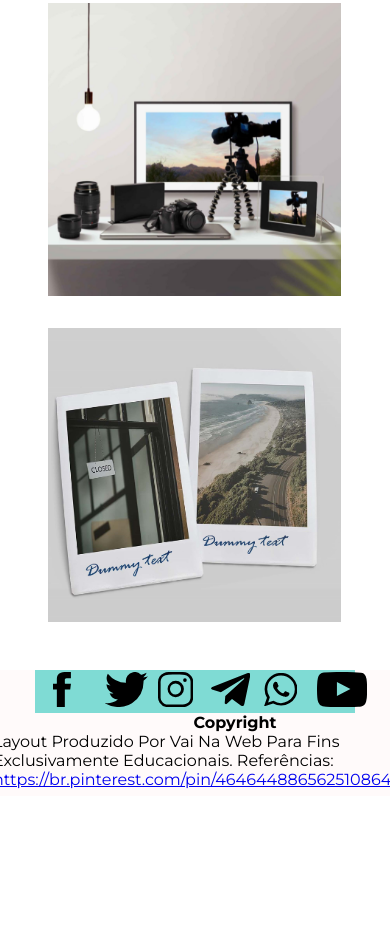
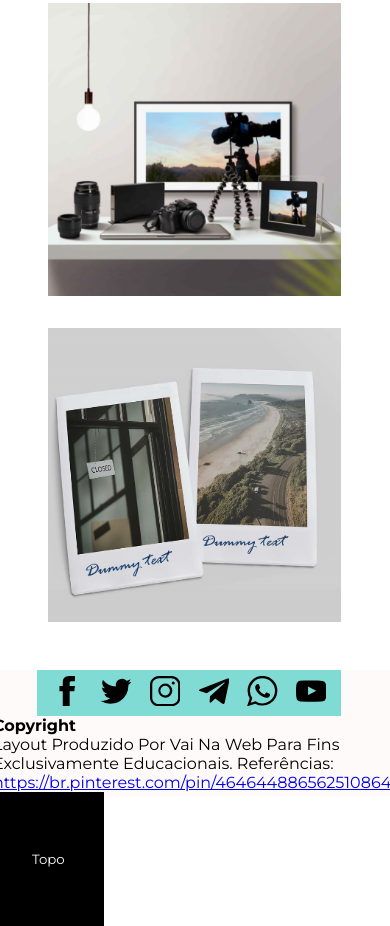
Before and after one commit to 1gorMatheus/Desafio-Final, a plain HTML site: page index.html in a window 390 px wide. Shown: the part 3965-4891 px from the top of the page. Before the commit the page ends 4761 px from the top, so only its background shows below. Drawn offline with Linux system fonts and the light colour scheme.

Commit message:
finalizando responsividade

```diff
--- a/index.html
+++ b/index.html
@@ -52,19 +52,22 @@
         <section class="footer">
             <nav class="redesSocias">
                 <ul>
-                    <li><a href="#" class=""><svg xmlns="http://www.w3.org/2000/svg" width="17.962" height="35.245" viewBox="0 0 17.962 35.245"><g transform="translate(-139 -5)"><path d="M150.842,40.217c-.175.007-.287.021-.4.021-2.392,0-4.777-.007-7.169.007-.336,0-.427-.091-.427-.427q.011-8.351.007-16.71v-.483H139V16.681h.378c1.049,0,2.1-.007,3.148.007.266,0,.336-.077.336-.336-.014-1.56-.014-3.127,0-4.686a6.881,6.881,0,0,1,.685-3.141,5.973,5.973,0,0,1,3.3-2.854,10.4,10.4,0,0,1,3.658-.65c2.028-.028,4.057-.014,6.085-.021.189,0,.343-.007.343.259q-.01,2.885-.007,5.77a.569.569,0,0,1-.035.133h-.385c-1.259,0-2.518-.007-3.777,0a1.83,1.83,0,0,0-1.686.93,1.346,1.346,0,0,0-.182.657c-.021,1.189,0,2.378-.014,3.567,0,.28.084.357.357.357,1.749-.014,3.5-.007,5.246-.007h.511c-.245,2-.483,3.959-.727,5.938h-5.393C150.842,28.487,150.842,34.335,150.842,40.217Z"/></g></svg></a></li>
-                    <li><a href="#" class=""><svg xmlns="http://www.w3.org/2000/svg" width="42.825" height="35.039" viewBox="0 0 42.825 35.039"><g transform="translate(-3.3 -73.51)"><path d="M3.359,104.613a17.938,17.938,0,0,0,12.823-3.661A9.094,9.094,0,0,1,7.927,94.8a9.786,9.786,0,0,0,3.873-.153c-4.356-1.356-6.678-4.2-6.992-8.8a9.4,9.4,0,0,0,3.983,1.068,8.922,8.922,0,0,1-3.856-7.628,8.218,8.218,0,0,1,1.187-4.127,25.339,25.339,0,0,0,18.2,9.221c-.042-.322-.068-.576-.1-.839a8.786,8.786,0,0,1,7.1-9.857,8.487,8.487,0,0,1,7.7,2.229,1,1,0,0,0,1.051.263,21.136,21.136,0,0,0,4.89-1.907A9.159,9.159,0,0,1,41.439,79c.381-.068.771-.119,1.153-.195.4-.085.8-.178,1.2-.288.381-.1.754-.22,1.127-.347a7.847,7.847,0,0,1,1.212-.347c-.22.305-.432.627-.67.924a19.759,19.759,0,0,1-3.365,3.314.668.668,0,0,0-.229.475,25.948,25.948,0,0,1-11.594,22.188,23.689,23.689,0,0,1-8.068,3.263,26.647,26.647,0,0,1-8.636.373,23.923,23.923,0,0,1-8.246-2.534c-.686-.347-1.348-.737-2.017-1.11A.633.633,0,0,0,3.359,104.613Z"/></g></svg></a></li>
-                    <li><a href="#" class=""><svg xmlns="http://www.w3.org/2000/svg" width="35.225" height="35.245" viewBox="0 0 35.225 35.245"><g transform="translate(-9.1 -8.869)"><path d="M44.308,26.486c0,2.471-.05,4.949.014,7.419a9.817,9.817,0,0,1-6.141,9.258,11.106,11.106,0,0,1-4.409.923c-4.778.007-9.563.071-14.341-.021a10.456,10.456,0,0,1-8.683-4.544A8.864,8.864,0,0,1,9.1,34.26V19c0-4.153,2.023-7.057,5.616-8.946a10.791,10.791,0,0,1,5.027-1.171c4.636,0,9.279-.028,13.916.014a10.672,10.672,0,0,1,8.818,4.3,8.884,8.884,0,0,1,1.832,5.524Zm-32.588,0V34.3a6.1,6.1,0,0,0,.873,3.245,7.852,7.852,0,0,0,6.944,3.9c4.764.071,9.535.028,14.306.014a7.761,7.761,0,0,0,3.365-.745,7.1,7.1,0,0,0,4.48-6.865c-.028-5.041-.007-10.082-.007-15.122a6.407,6.407,0,0,0-1.25-3.884,7.937,7.937,0,0,0-6.589-3.323c-4.757-.057-9.514-.021-14.27-.014a8.381,8.381,0,0,0-2.946.561A7.274,7.274,0,0,0,11.7,19.131C11.784,21.587,11.72,24.037,11.72,26.486Z"/><path d="M149.278,149.329a8.165,8.165,0,1,1,8.264-8.172A8.224,8.224,0,0,1,149.278,149.329Zm0-2.627a5.543,5.543,0,1,0-5.659-5.545A5.594,5.594,0,0,0,149.278,146.7Z" transform="translate(-122.535 -115.317)"/><path d="M364.832,98a1.813,1.813,0,1,1-1.732,1.825A1.783,1.783,0,0,1,364.832,98Z" transform="translate(-328.866 -82.803)"/></g></svg></a></li>
-                    <li><a href="#" class=""><svg xmlns="http://www.w3.org/2000/svg" width="39.334" height="33.107" viewBox="0 0 39.334 33.107"><path d="M36.14,40.9,1.293,54.408c-1.4.629-1.877,1.889-.339,2.572l8.94,2.856L31.509,46.409c1.18-.843,2.389-.618,1.349.309l-18.565,16.9-.583,7.15a1.321,1.321,0,0,0,2.16.56l5.136-4.885,8.8,6.621c2.043,1.216,3.155.431,3.594-1.8L39.167,43.8C39.766,41.058,38.745,39.85,36.14,40.9Z" transform="translate(0 -40.525)"/></svg></a></li>
-                    <li><a href="#" class=""><svg xmlns="http://www.w3.org/2000/svg" width="33.443" height="33.443" viewBox="0 0 33.443 33.443"><path d="M33.443,16.291A16.445,16.445,0,0,1,9.089,30.555L0,33.443,2.963,24.7A16.119,16.119,0,0,1,.608,16.291a16.418,16.418,0,0,1,32.836,0ZM17.026,2.594a13.765,13.765,0,0,0-13.8,13.7,13.552,13.552,0,0,0,2.629,8.03L4.127,29.408l5.3-1.686a13.817,13.817,0,0,0,21.4-11.43A13.766,13.766,0,0,0,17.026,2.594Zm8.291,17.448c-.1-.166-.369-.266-.771-.466s-2.382-1.166-2.75-1.3-.638-.2-.906.2-1.039,1.3-1.275,1.565-.469.3-.872.1a11.015,11.015,0,0,1-3.236-1.982A12.039,12.039,0,0,1,13.268,15.4c-.234-.4-.025-.615.177-.814.181-.179.4-.466.6-.7a2.676,2.676,0,0,0,.4-.666.728.728,0,0,0-.033-.7c-.1-.2-.906-2.165-1.241-2.964s-.67-.666-.905-.666-.5-.033-.771-.033a1.485,1.485,0,0,0-1.074.5,4.465,4.465,0,0,0-1.408,3.331,7.726,7.726,0,0,0,1.643,4.129c.2.266,2.783,4.429,6.874,6.028s4.092,1.065,4.83,1a4.071,4.071,0,0,0,2.717-1.9A3.329,3.329,0,0,0,25.316,20.043Z"/></svg></a></li>
-                    <li><a href="#" class=""><svg xmlns="http://www.w3.org/2000/svg" width="50.153" height="35.245" viewBox="0 0 50.153 35.245"><g transform="translate(-3.09 -91.895)"><path d="M28.486,127.14c-5.636-.178-10.995-.316-16.354-.523a18.563,18.563,0,0,1-3.454-.493,5.729,5.729,0,0,1-4.323-3.849,20.48,20.48,0,0,1-.977-5.162A99.616,99.616,0,0,1,3.2,104.736,30.9,30.9,0,0,1,3.98,97.8,7.145,7.145,0,0,1,5.9,94.145a6.4,6.4,0,0,1,4.047-1.727c4.224-.207,8.439-.464,12.663-.5,5.685-.059,11.38.02,17.065.128a68.163,68.163,0,0,1,7.373.493,5.738,5.738,0,0,1,4.787,3.711,17.342,17.342,0,0,1,1.086,5.191,98.869,98.869,0,0,1,.178,13.354,28.727,28.727,0,0,1-.859,6.731,6.245,6.245,0,0,1-4.866,4.767,17.926,17.926,0,0,1-3.079.336C38.928,126.814,33.569,126.982,28.486,127.14Zm-5.458-11.222c4.5-2.329,8.952-4.639,13.492-7-4.53-2.369-8.981-4.688-13.492-7.047C23.028,106.581,23.028,111.21,23.028,115.918Z" transform="translate(0 0)"/></g></svg></a></li>
+                    <li><a href="#" class=""><svg class="svg" xmlns="http://www.w3.org/2000/svg"  viewBox="0 0 17.962 35.245"><g transform="translate(-139 -5)"><path d="M150.842,40.217c-.175.007-.287.021-.4.021-2.392,0-4.777-.007-7.169.007-.336,0-.427-.091-.427-.427q.011-8.351.007-16.71v-.483H139V16.681h.378c1.049,0,2.1-.007,3.148.007.266,0,.336-.077.336-.336-.014-1.56-.014-3.127,0-4.686a6.881,6.881,0,0,1,.685-3.141,5.973,5.973,0,0,1,3.3-2.854,10.4,10.4,0,0,1,3.658-.65c2.028-.028,4.057-.014,6.085-.021.189,0,.343-.007.343.259q-.01,2.885-.007,5.77a.569.569,0,0,1-.035.133h-.385c-1.259,0-2.518-.007-3.777,0a1.83,1.83,0,0,0-1.686.93,1.346,1.346,0,0,0-.182.657c-.021,1.189,0,2.378-.014,3.567,0,.28.084.357.357.357,1.749-.014,3.5-.007,5.246-.007h.511c-.245,2-.483,3.959-.727,5.938h-5.393C150.842,28.487,150.842,34.335,150.842,40.217Z"/></g></svg></a></li>
+                    <li><a href="#" class=""><svg class="svg" xmlns="http://www.w3.org/2000/svg"  viewBox="0 0 42.825 35.039"><g transform="translate(-3.3 -73.51)"><path d="M3.359,104.613a17.938,17.938,0,0,0,12.823-3.661A9.094,9.094,0,0,1,7.927,94.8a9.786,9.786,0,0,0,3.873-.153c-4.356-1.356-6.678-4.2-6.992-8.8a9.4,9.4,0,0,0,3.983,1.068,8.922,8.922,0,0,1-3.856-7.628,8.218,8.218,0,0,1,1.187-4.127,25.339,25.339,0,0,0,18.2,9.221c-.042-.322-.068-.576-.1-.839a8.786,8.786,0,0,1,7.1-9.857,8.487,8.487,0,0,1,7.7,2.229,1,1,0,0,0,1.051.263,21.136,21.136,0,0,0,4.89-1.907A9.159,9.159,0,0,1,41.439,79c.381-.068.771-.119,1.153-.195.4-.085.8-.178,1.2-.288.381-.1.754-.22,1.127-.347a7.847,7.847,0,0,1,1.212-.347c-.22.305-.432.627-.67.924a19.759,19.759,0,0,1-3.365,3.314.668.668,0,0,0-.229.475,25.948,25.948,0,0,1-11.594,22.188,23.689,23.689,0,0,1-8.068,3.263,26.647,26.647,0,0,1-8.636.373,23.923,23.923,0,0,1-8.246-2.534c-.686-.347-1.348-.737-2.017-1.11A.633.633,0,0,0,3.359,104.613Z"/></g></svg></a></li>
+                    <li><a href="#" class=""><svg class="svg" xmlns="http://www.w3.org/2000/svg"  viewBox="0 0 35.225 35.245"><g transform="translate(-9.1 -8.869)"><path d="M44.308,26.486c0,2.471-.05,4.949.014,7.419a9.817,9.817,0,0,1-6.141,9.258,11.106,11.106,0,0,1-4.409.923c-4.778.007-9.563.071-14.341-.021a10.456,10.456,0,0,1-8.683-4.544A8.864,8.864,0,0,1,9.1,34.26V19c0-4.153,2.023-7.057,5.616-8.946a10.791,10.791,0,0,1,5.027-1.171c4.636,0,9.279-.028,13.916.014a10.672,10.672,0,0,1,8.818,4.3,8.884,8.884,0,0,1,1.832,5.524Zm-32.588,0V34.3a6.1,6.1,0,0,0,.873,3.245,7.852,7.852,0,0,0,6.944,3.9c4.764.071,9.535.028,14.306.014a7.761,7.761,0,0,0,3.365-.745,7.1,7.1,0,0,0,4.48-6.865c-.028-5.041-.007-10.082-.007-15.122a6.407,6.407,0,0,0-1.25-3.884,7.937,7.937,0,0,0-6.589-3.323c-4.757-.057-9.514-.021-14.27-.014a8.381,8.381,0,0,0-2.946.561A7.274,7.274,0,0,0,11.7,19.131C11.784,21.587,11.72,24.037,11.72,26.486Z"/><path d="M149.278,149.329a8.165,8.165,0,1,1,8.264-8.172A8.224,8.224,0,0,1,149.278,149.329Zm0-2.627a5.543,5.543,0,1,0-5.659-5.545A5.594,5.594,0,0,0,149.278,146.7Z" transform="translate(-122.535 -115.317)"/><path d="M364.832,98a1.813,1.813,0,1,1-1.732,1.825A1.783,1.783,0,0,1,364.832,98Z" transform="translate(-328.866 -82.803)"/></g></svg></a></li>
+                    <li><a href="#" class=""><svg class="svg" xmlns="http://www.w3.org/2000/svg"  viewBox="0 0 39.334 33.107"><path d="M36.14,40.9,1.293,54.408c-1.4.629-1.877,1.889-.339,2.572l8.94,2.856L31.509,46.409c1.18-.843,2.389-.618,1.349.309l-18.565,16.9-.583,7.15a1.321,1.321,0,0,0,2.16.56l5.136-4.885,8.8,6.621c2.043,1.216,3.155.431,3.594-1.8L39.167,43.8C39.766,41.058,38.745,39.85,36.14,40.9Z" transform="translate(0 -40.525)"/></svg></a></li>
+                    <li><a href="#" class=""><svg class="svg" xmlns="http://www.w3.org/2000/svg"  viewBox="0 0 33.443 33.443"><path d="M33.443,16.291A16.445,16.445,0,0,1,9.089,30.555L0,33.443,2.963,24.7A16.119,16.119,0,0,1,.608,16.291a16.418,16.418,0,0,1,32.836,0ZM17.026,2.594a13.765,13.765,0,0,0-13.8,13.7,13.552,13.552,0,0,0,2.629,8.03L4.127,29.408l5.3-1.686a13.817,13.817,0,0,0,21.4-11.43A13.766,13.766,0,0,0,17.026,2.594Zm8.291,17.448c-.1-.166-.369-.266-.771-.466s-2.382-1.166-2.75-1.3-.638-.2-.906.2-1.039,1.3-1.275,1.565-.469.3-.872.1a11.015,11.015,0,0,1-3.236-1.982A12.039,12.039,0,0,1,13.268,15.4c-.234-.4-.025-.615.177-.814.181-.179.4-.466.6-.7a2.676,2.676,0,0,0,.4-.666.728.728,0,0,0-.033-.7c-.1-.2-.906-2.165-1.241-2.964s-.67-.666-.905-.666-.5-.033-.771-.033a1.485,1.485,0,0,0-1.074.5,4.465,4.465,0,0,0-1.408,3.331,7.726,7.726,0,0,0,1.643,4.129c.2.266,2.783,4.429,6.874,6.028s4.092,1.065,4.83,1a4.071,4.071,0,0,0,2.717-1.9A3.329,3.329,0,0,0,25.316,20.043Z"/></svg></a></li>
+                    <li><a href="#" class=""><svg class="svg" xmlns="http://www.w3.org/2000/svg"  viewBox="0 0 50.153 35.245"><g transform="translate(-3.09 -91.895)"><path d="M28.486,127.14c-5.636-.178-10.995-.316-16.354-.523a18.563,18.563,0,0,1-3.454-.493,5.729,5.729,0,0,1-4.323-3.849,20.48,20.48,0,0,1-.977-5.162A99.616,99.616,0,0,1,3.2,104.736,30.9,30.9,0,0,1,3.98,97.8,7.145,7.145,0,0,1,5.9,94.145a6.4,6.4,0,0,1,4.047-1.727c4.224-.207,8.439-.464,12.663-.5,5.685-.059,11.38.02,17.065.128a68.163,68.163,0,0,1,7.373.493,5.738,5.738,0,0,1,4.787,3.711,17.342,17.342,0,0,1,1.086,5.191,98.869,98.869,0,0,1,.178,13.354,28.727,28.727,0,0,1-.859,6.731,6.245,6.245,0,0,1-4.866,4.767,17.926,17.926,0,0,1-3.079.336C38.928,126.814,33.569,126.982,28.486,127.14Zm-5.458-11.222c4.5-2.329,8.952-4.639,13.492-7-4.53-2.369-8.981-4.688-13.492-7.047C23.028,106.581,23.028,111.21,23.028,115.918Z" transform="translate(0 0)"/></g></svg></a></li>
                 </ul>
             </nav>
-            <h4>Copyright</h4>
-            <p>
-                Layout Produzido Por Vai Na Web Para Fins Exclusivamente Educacionais.
-                Referências: <a href="#">https://br.pinterest.com/pin/464644886562510864/</a>
-            </p>
+            <div class="textFooter">
+                <h4>Copyright</h4>
+                <p>
+                    Layout Produzido Por Vai Na Web Para Fins Exclusivamente Educacionais.
+                    Referências: <a href="#">https://br.pinterest.com/pin/464644886562510864/</a>
+                </p>
+                <button>Topo</button>
+            </div>
         </section>
     </footer>
 </body>
--- a/style.css
+++ b/style.css
@@ -120,12 +120,13 @@ h3:hover{
 
 }
 .redesSocias {
+    width: 43%;
     list-style: none;
-    padding-left: 5rem;
+    padding-left: 4rem;
 }
-.redesSocias ul li{
-    margin: 0 1rem;
-    width: 1.3rem;
+.svg{
+    width: 1.9rem;
+    height: 1.9rem;
 }
 h4{
     padding: 0 4rem 0 9rem;
@@ -166,8 +167,6 @@ h4{
         width: 100%;
         background-size: cover;
         background-repeat: no-repeat;
-
-
     }
     .textoBanner{
          padding-top: 22rem;
@@ -199,7 +198,28 @@ h4{
     }
     .redesSocias{
         display: flex;
-        padding: 0.5vw;
+        width: 78%;
+        padding: 1.5vw;
         background-color: #7FDBD4;
+        margin-right: 1.3rem;
+        margin-left: 0.6rem;
+        justify-content: center;
+    }
+    .svg{
+        width: 1.9rem;
+        height: 1.9rem;
+    }
+    .redesSocias ul{
+        display: flex;
+        justify-content: space-around;
+        width: 100%;
+    }
+    .textFooter{
+        display: flex;
+        flex-direction: column;
+        align-items: flex-start;
+    }
+    h4{
+        padding: 0;
     }
 }
```
